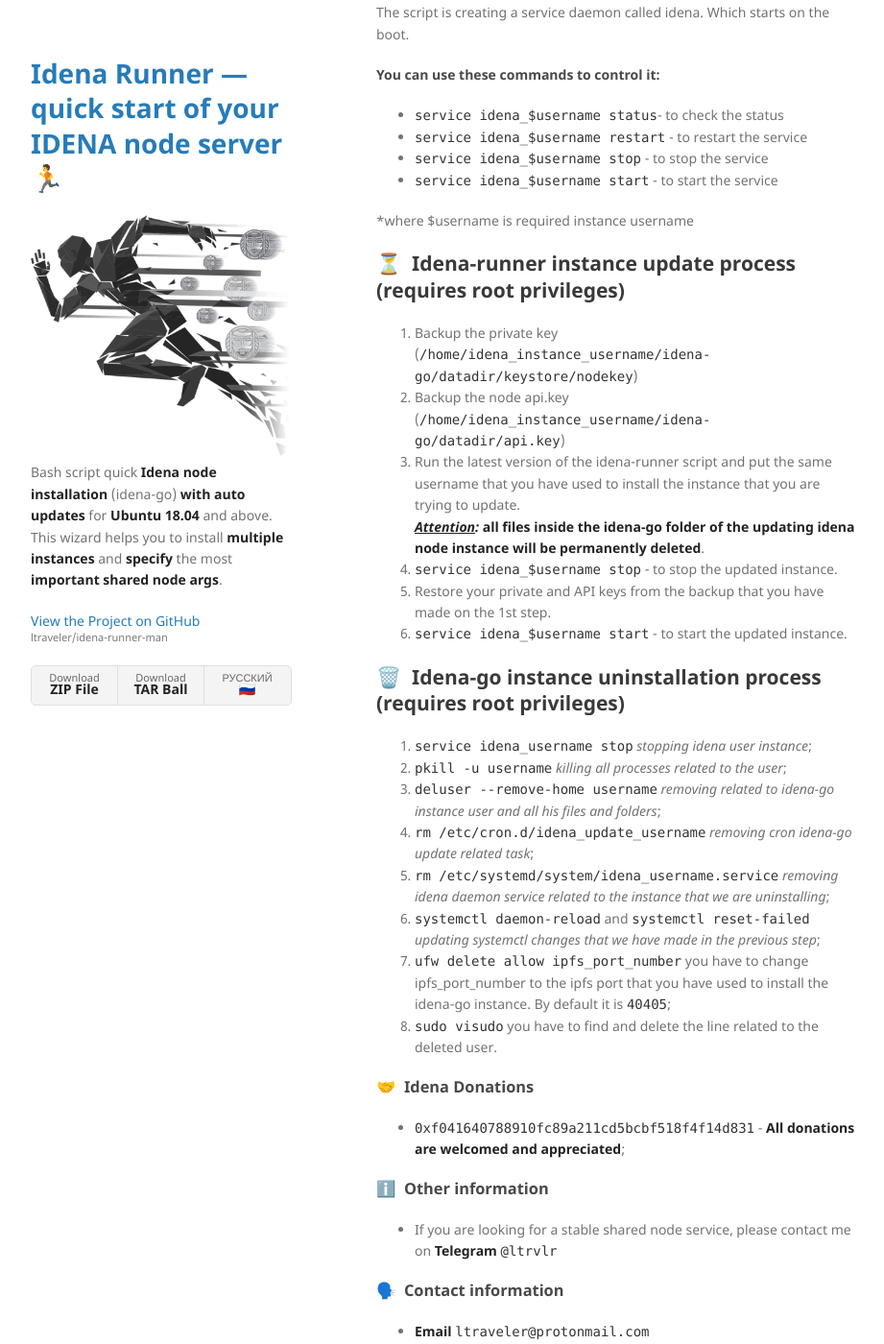
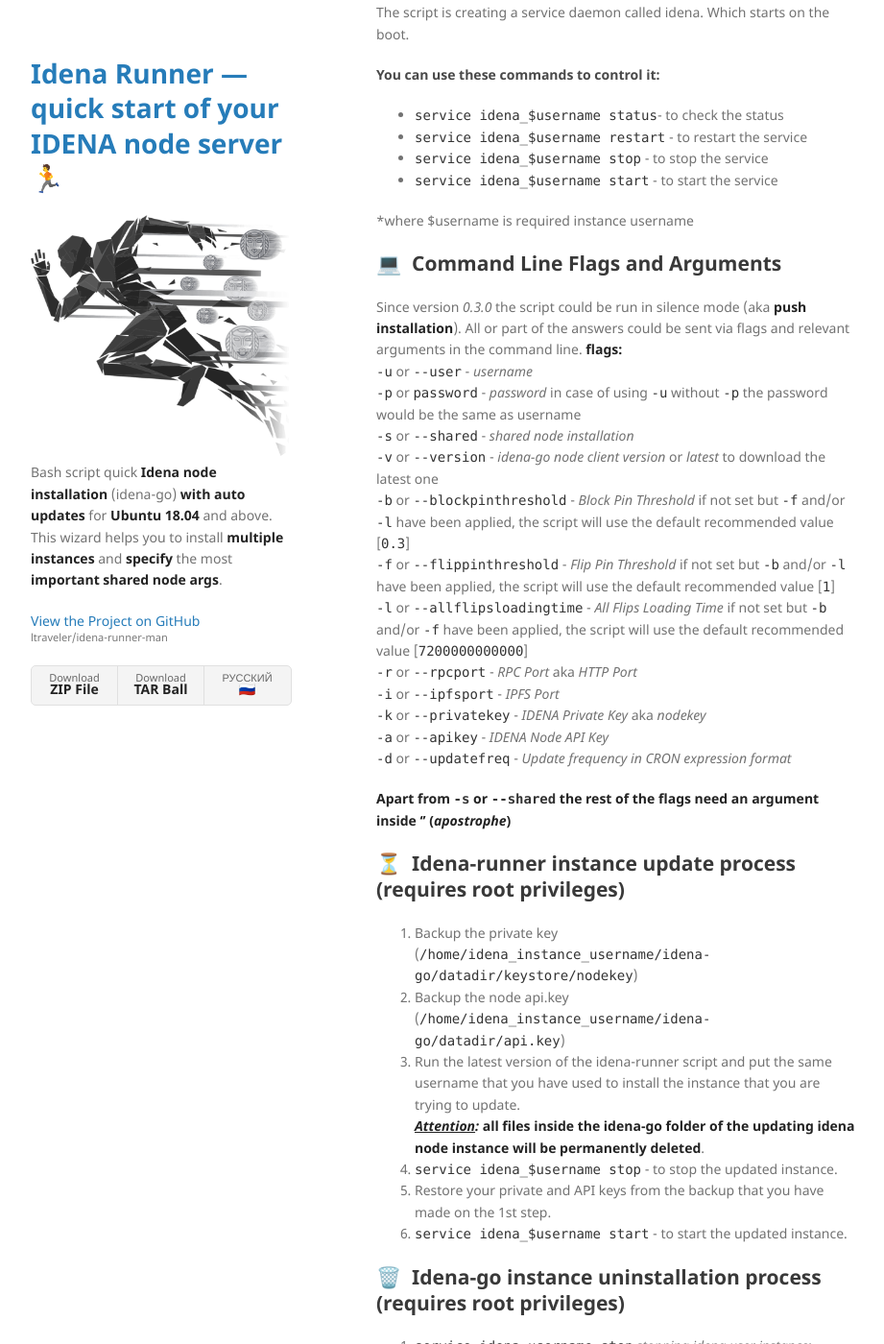
Before and after one commit to ltraveler/idena-runner-man, a Jekyll site: the page built from index.md, in a window 1280 px wide and 1400 px high, scrolled down 1755 px. Shown: the whole window at 96% size, without its empty margins (178-1099 px from the left). Built offline with Jekyll 4.4.1, drawn with Linux system fonts in a browser that asks for light colours.

Commit message:
Update index.md

```diff
--- a/index.md
+++ b/index.md
@@ -13,7 +13,7 @@
 
 <p align="justify"><b>Bash Script implementation</b> of the <b>Idena network node</b> installation wizard. Install multiple instances of the <b>Idena-Go</b> in a simple and user-friendly way.</p>
 
-<p align="center"><a href="https://github.com/ltraveler/idena-runner/releases/latest" target="_blank"><img src="https://img.shields.io/badge/version-v0.2.9-blue?style=for-the-badge&logo=none" alt="idena runner latest version" /></a>&nbsp;<a href="https://wiki.ubuntu.com/FocalFossa/ReleaseNotes" target="_blank"><img src="https://img.shields.io/badge/Ubuntu-20.04(LTS)+-00ADD8?style=for-the-badge&logo=none" alt="Ubuntu minimum version" /></a>&nbsp;<a href="https://github.com/ltraveler/idena-runner/blob/main/CHANGELOG.md" target="_blank"><img src="https://img.shields.io/badge/Build-Stable-success?style=for-the-badge&logo=none" alt="idena-go latest release" /></a>&nbsp;<a href="https://www.gnu.org/licenses/quick-guide-gplv3.html" target="_blank"><img src="https://img.shields.io/badge/license-GPL3.0-red?style=for-the-badge&logo=none" alt="license" /></a></p>
+<p align="center"><a href="https://github.com/ltraveler/idena-runner/releases/latest" target="_blank"><img src="https://img.shields.io/badge/version-v0.3.1-blue?style=for-the-badge&logo=none" alt="idena runner latest version" /></a>&nbsp;<a href="https://wiki.ubuntu.com/FocalFossa/ReleaseNotes" target="_blank"><img src="https://img.shields.io/badge/Ubuntu-20.04(LTS)+-00ADD8?style=for-the-badge&logo=none" alt="Ubuntu minimum version" /></a>&nbsp;<a href="https://github.com/ltraveler/idena-runner/blob/main/CHANGELOG.md" target="_blank"><img src="https://img.shields.io/badge/Build-Stable-success?style=for-the-badge&logo=none" alt="idena-go latest release" /></a>&nbsp;<a href="https://www.gnu.org/licenses/quick-guide-gplv3.html" target="_blank"><img src="https://img.shields.io/badge/license-GPL3.0-red?style=for-the-badge&logo=none" alt="license" /></a></p>
 
 ## 📈 Server Hardware Requirements
 
@@ -75,6 +75,25 @@
 
 *where $username is required instance username
 
+##  💻&nbsp;  Command Line Flags and Arguments
+Since version _0.3.0_ the script could be run in silence mode (aka **push installation**).
+All or part of the answers could be sent via flags and relevant arguments in the command line.
+**flags:**\
+            `-u` or `--user` - _username_\
+            `-p` or `password` - _password_ in case of using `-u` without `-p` the password would be the same as username\
+            `-s` or `--shared` - _shared node installation_\
+            `-v` or `--version` - _idena-go node client version_ or _latest_ to download the latest one\
+            `-b` or `--blockpinthreshold` - _Block Pin Threshold_ if not set but `-f` and/or `-l` have been applied, the script will use the default recommended value [`0.3`]\
+            `-f` or `--flippinthreshold` - _Flip Pin Threshold_ if not set but `-b` and/or `-l` have been applied, the script will use the default recommended value [`1`]\
+            `-l` or `--allflipsloadingtime` - _All Flips Loading Time_ if not set but `-b` and/or `-f` have been applied, the script will use the default recommended value [`7200000000000`]\
+            `-r` or `--rpcport` - _RPC Port_ aka _HTTP Port_\
+            `-i` or `--ipfsport` - _IPFS Port_\
+            `-k` or `--privatekey` - _IDENA Private Key_ aka _nodekey_\
+            `-a` or `--apikey` - _IDENA Node API Key_\
+            `-d` or `--updatefreq` - _Update frequency in CRON expression format_
+
+**Apart from `-s` or `--shared` the rest of the flags need an argument inside '' (_apostrophe_)**
+
 ## ⏳&nbsp; Idena-runner instance update process (requires root privileges)
 
 1. Backup the private key (`/home/idena_instance_username/idena-go/datadir/keystore/nodekey`)
```
